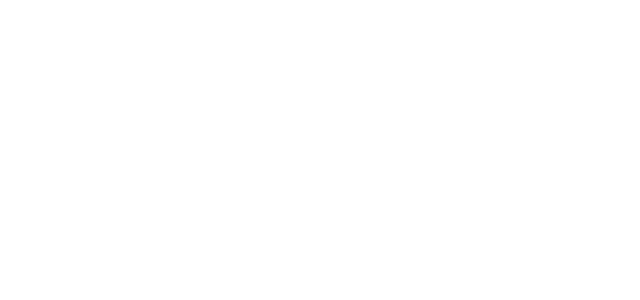
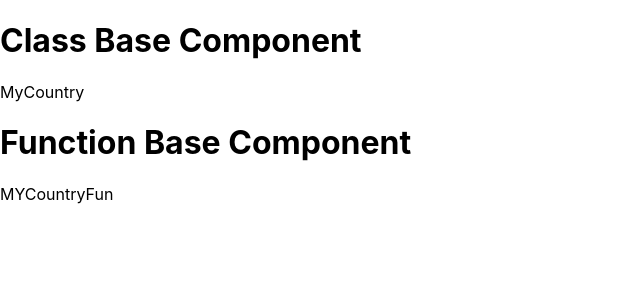
Before and after one commit to tirth765/Firstreact1, a React (Create React App) app: page / in a window 1280 px wide. Shown: the top 300 px of the page, without its empty margins (0-640 px from the left). Built offline with nearby package versions, Linux system fonts and the light colour scheme.

Commit message:
MyCountryFun

```diff
--- a/src/App.js
+++ b/src/App.js
@@ -1,9 +1,14 @@
 import logo from './logo.svg';
 import './App.css';
+import MyCountry from './Component/MyCountry';
+import MYCountryFun from './Component/MYCountryFun';
 
 function App() {
   return (
     <>
+
+    <MyCountry />
+    <MYCountryFun/>
 
     </>
   );
--- /dev/null
+++ b/src/Component/MYCountryFun.js
@@ -0,0 +1,11 @@
+import React from 'react'
+
+export default function MYCountryFun() {
+  return (
+    <>
+    <h1>Function Base Component</h1>
+
+    <div>MYCountryFun</div>
+    </>
+  )
+}
--- a/src/Component/MyCountry.js
+++ b/src/Component/MyCountry.js
@@ -3,9 +3,14 @@ import React, { Component } from 'react';
 export default class MyCountry extends Component {
     render() {
         return (
+            <>
+            <h1>Class Base Component</h1>
+
             <div>
                 MyCountry
             </div>
+
+            </>
         );
     }
 }
```
